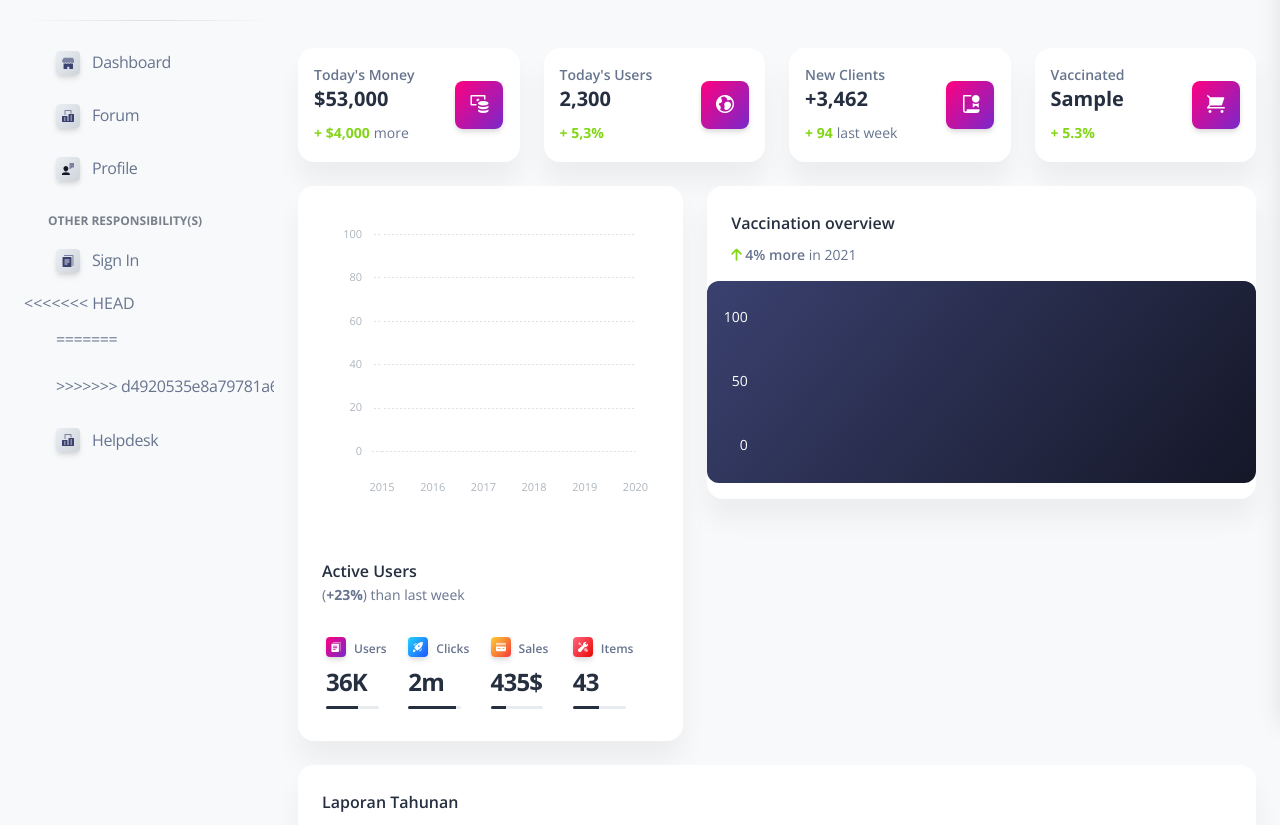
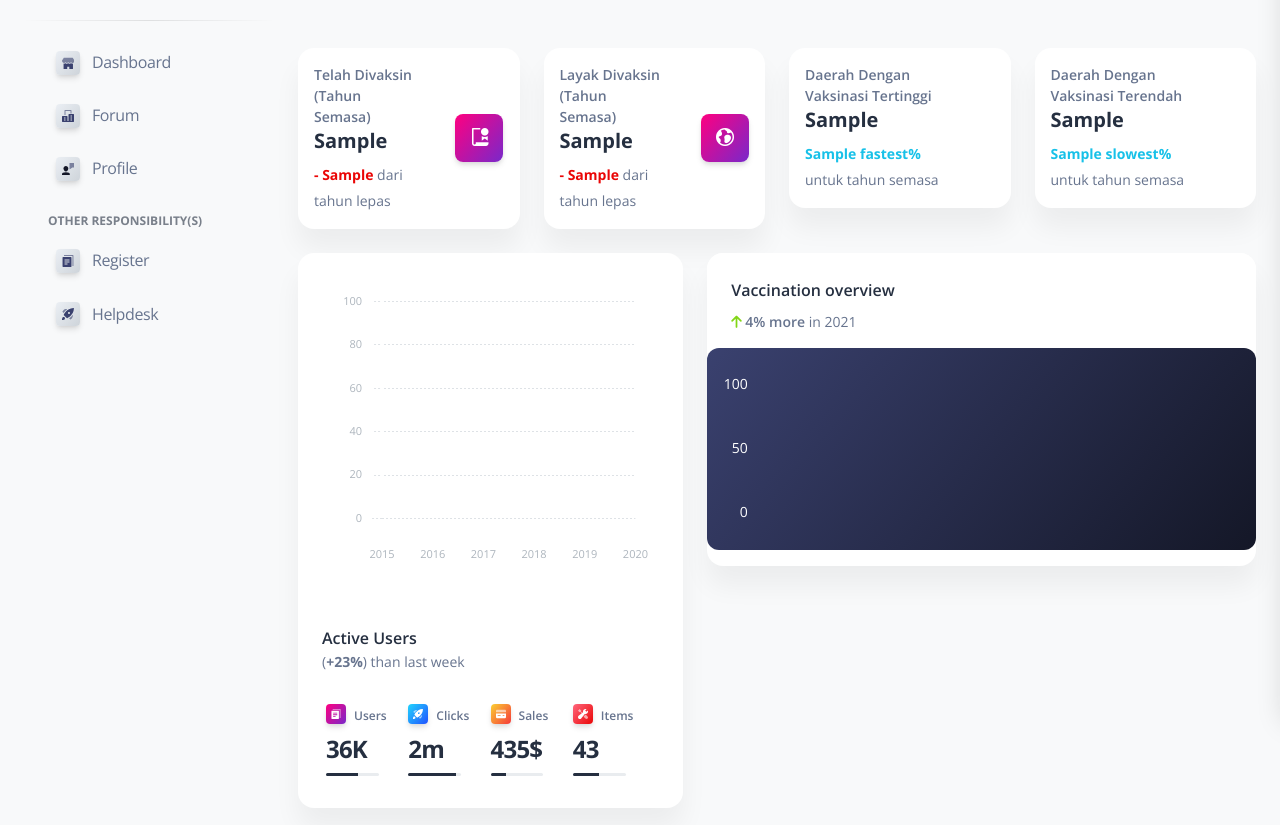
Before and after one commit to naisyahisa/keagat, a Django app: template apps/templates/home/index.html in a window 1280 px wide; the page is wider, and only the part inside the window is pictured. Shown: the part 82-907 px from the top of that part. Run offline with Django 3.2, Linux system fonts and the light colour scheme; tables that the repository leaves empty hold one stand-in row (values such as "Sample post"); the template is opened without the code that fills it: values that come from a table or form of the project are taken from there, most other values are stand-ins (such as "Sample title", 1, 10 or a date in 2020); parts of the project's set-up code (start-up, migrations or seed data) failed here and were passed over; some libraries are stand-ins or nearby versions.

Commit message:
Dashboard first row updated

```diff
--- a/apps/templates/home/index.html
+++ b/apps/templates/home/index.html
@@ -15,15 +15,19 @@
               <div class="row">
                 <div class="col-7">
                   <div class="numbers">
-                    <p class="text-sm mb-0 text-capitalize font-weight-bold">Today's Money</p>
-                    <h5 class="font-weight-bolder">$53,000</h5>
-                    <span class="text-success text-sm font-weight-bolder">+ $4,000</span>
-                    <span class="text-sm">more</span>
+                    <p class="text-sm mb-0 text-capitalize font-weight-bold">Telah divaksin (Tahun semasa)</p>
+                    <h5 class="font-weight-bolder">{{latest_v_done}} </h5>
+                    {%if diff_v_done >= 0 %}
+                    <span class="text-success text-sm font-weight-bolder">  + {{diff_v_done}} </span>
+                    {% else %}
+                    <span class="text-danger text-sm font-weight-bolder"> - {{diff_v_done}} </span>
+                    {% endif %}
+                    <span class="text-sm">dari tahun lepas</span>
                   </div>
                 </div>
                 <div class="col-5 text-end my-auto">
                   <div class="icon icon-shape bg-gradient-primary shadow text-center border-radius-md">
-                    <i class="ni ni-money-coins text-lg opacity-10" aria-hidden="true"></i>
+                    <i class="ni ni-paper-diploma text-lg opacity-10" aria-hidden="true"></i>
                   </div>
                 </div>
               </div>
@@ -36,9 +40,14 @@
               <div class="row">
                 <div class="col-7">
                   <div class="numbers">
-                    <p class="text-sm mb-0 text-capitalize font-weight-bold">Today's Users</p>
-                    <h5 class="font-weight-bolder">2,300</h5>
-                    <span class="text-success text-sm font-weight-bolder">+ 5,3%</span>
+                    <p class="text-sm mb-0 text-capitalize font-weight-bold">Layak divaksin (Tahun Semasa)</p>
+                    <h5 class="font-weight-bolder">{{latest_v_able}}</h5>
+                    {%if diff_v_able >= 0 %}
+                    <span class="text-success text-sm font-weight-bolder">  + {{diff_v_able}} </span>
+                    {% else %}
+                    <span class="text-danger text-sm font-weight-bolder"> - {{diff_v_able}} </span>
+                    {% endif %}
+                    <span class="text-sm">dari tahun lepas</span>
                   </div>
                 </div>
                 <div class="col-5 text-end my-auto">
@@ -54,39 +63,40 @@
           <div class="card">
             <div class="card-body p-3">
               <div class="row">
-                <div class="col-7">
+                <div class="col-9">
                   <div class="numbers">
-                    <p class="text-sm mb-0 text-capitalize font-weight-bold">New Clients</p>
-                    <h5 class="font-weight-bolder">+3,462</h5>
-                    <span class="text-success text-sm font-weight-bolder">+ 94</span>
-                    <span class="text-sm">last week</span>
+                    <p class="text-sm mb-0 text-capitalize font-weight-bold">Daerah dengan vaksinasi tertinggi</p>
+                    <h5 class="font-weight-bolder">{{highest_daerah}}</h5>
+                    <span class="text-info text-sm font-weight-bolder">{{fastest}}%</span>
+                    <span class="text-sm">untuk tahun semasa</span>
                   </div>
                 </div>
-                <div class="col-5 text-end my-auto">
+                <!-- <div class="col-5 text-end my-auto">
                   <div class="icon icon-shape bg-gradient-primary shadow text-center border-radius-md">
-                    <i class="ni ni-paper-diploma text-lg opacity-10" aria-hidden="true"></i>
+                    <i class="ni ni-money-coins text-lg opacity-10" aria-hidden="true"></i>
                   </div>
-                </div>
+                </div> -->
               </div>
             </div>
           </div>
         </div>
-        <div class="col-xl-3 col-sm-6">
+        <div class="col-xl-3 col-sm-6 mb-xl-0 mb-4">
           <div class="card">
             <div class="card-body p-3">
               <div class="row">
-                <div class="col-7">
+                <div class="col-9">
                   <div class="numbers">
-                    <p class="text-sm mb-0 text-capitalize font-weight-bold">Vaccinated</p>
-                    <h5 class="font-weight-bolder">{{v_done_sum.5}}</h5>
-                    <span class="text-success text-sm font-weight-bolder">+ 5.3%</span>
+                    <p class="text-sm mb-0 text-capitalize font-weight-bold">Daerah dengan vaksinasi terendah</p>
+                    <h5 class="font-weight-bolder">{{lowest_daerah}}</h5>
+                    <span class="text-info text-sm font-weight-bolder">{{slowest}}%</span>
+                    <span class="text-sm">untuk tahun semasa</span>
                   </div>
                 </div>
-                <div class="col-5 text-end my-auto">
+                <!-- <div class="col-5 text-end my-auto">
                   <div class="icon icon-shape bg-gradient-primary shadow text-center border-radius-md">
                     <i class="ni ni-cart text-lg opacity-10" aria-hidden="true"></i>
                   </div>
-                </div>
+                </div> -->
               </div>
             </div>
           </div>
@@ -1241,13 +1251,11 @@
     var ctx2 = document.getElementById("chart-line").getContext("2d");
 
     var gradientStroke1 = ctx2.createLinearGradient(0, 230, 0, 50);
-
     gradientStroke1.addColorStop(1, 'rgba(203,12,159,0.2)');
     gradientStroke1.addColorStop(0.2, 'rgba(72,72,176,0.0)');
     gradientStroke1.addColorStop(0, 'rgba(203,12,159,0)'); //purple colors
 
     var gradientStroke2 = ctx2.createLinearGradient(0, 230, 0, 50);
-
     gradientStroke2.addColorStop(1, 'rgba(20,23,39,0.2)');
     gradientStroke2.addColorStop(0.2, 'rgba(72,72,176,0.0)');
     gradientStroke2.addColorStop(0, 'rgba(20,23,39,0)'); //purple colors
@@ -1256,33 +1264,29 @@
       type: "line",
       data: {
         // labels: ["Apr", "May", "Jun", "Jul", "Aug", "Sep", "Oct", "Nov", "Dec"],
-        labels: ["2015","2016","2017","2018","2019","2020"],
+        labels: [2015, 2016, 2017, 2018, 2019, 2020],
         datasets: [{
-            label: "Vaccined",
+            label: "Telah divaksinasi",
             tension: 0.4,
             borderWidth: 0,
             pointRadius: 0,
             borderColor: "#cb0c9f",
             borderWidth: 3,
             backgroundColor: gradientStroke1,
-            //data: [50, 40, 300, 220, 500, 250, 400, 230, 500],
-            data: {{whole_perc}},
-            maxBarThickness: 10
-
+            data: {{sorted_perc16}},
+            maxBarThickness: 6
           },
-          //{
-            //label: "Vaccine able",
-            //tension: 0.4,
-            //borderWidth: 0,
-            //pointRadius: 0,
-            //borderColor: "#3A416F",
-            //borderWidth: 3,
-            //backgroundColor: gradientStroke2,
-            // data: [30, 90, 40, 140, 290, 290, 340, 230, 400],
-            //data: [{% for vaks in vaksin2018 %} {{ vaks.vac_able }}, {% endfor %}],
-            //maxBarThickness: 6
-
-          //},
+          {
+            label: "Layak divaksinasi",
+            tension: 0.4,
+            borderWidth: 0,
+            pointRadius: 0,
+            borderColor: "#3A416F",
+            borderWidth: 3,
+            backgroundColor: gradientStroke2,
+            data: {{sorted_perc15}},
+            maxBarThickness: 6
+          },
         ],
       },
       options: {
@@ -1424,7 +1428,7 @@
           }
       });
   </script>
-  <!-- <script>
+  <script>
     var win = navigator.platform.indexOf('Win') > -1;
     if (win && document.querySelector('#sidenav-scrollbar')) {
       var options = {
@@ -1432,6 +1436,6 @@
       }
       Scrollbar.init(document.querySelector('#sidenav-scrollbar'), options);
     }
-  </script> -->
+  </script>
 
 {% endblock javascripts %}
--- a/apps/templates/includes/sidebar.html
+++ b/apps/templates/includes/sidebar.html
@@ -49,11 +49,12 @@
             <span class="nav-link-text ms-1">Forum</span>
           </a>
         </li>
+
         <li class="nav-item mb-1">
           <a class="nav-link {% if 'profile' in segment %} active {% endif %}" href="/profile.html">
             <div class="icon icon-shape icon-xs shadow border-radius-sm bg-gradient-light text-center me-2 d-flex align-items-center justify-content-center">
               <svg width="12px" height="12px" viewBox="0 0 40 40" version="1.1" xmlns="http://www.w3.org/2000/svg" xmlns:xlink="http://www.w3.org/1999/xlink">
-                <title>settings</title>
+                <title>profile</title>
                 <g id="Basic-Elements" stroke="none" stroke-width="1" fill="none" fill-rule="evenodd">
                   <g id="Rounded-Icons" transform="translate(-1717.000000, -291.000000)" fill="#FFFFFF" fill-rule="nonzero">
                     <g id="Icons-with-opacity" transform="translate(1716.000000, 291.000000)">
@@ -74,7 +75,7 @@
           <h6 class="ps-4 text-uppercase text-xs font-weight-bolder opacity-6">Other responsibility(s)</h6>
         </li>
         <li class="nav-item mb-1">
-          <a class="nav-link  " href="/login.html">
+          <a class="nav-link {% if 'register' in segment %} active {% endif %} " href="{% url 'register' %}">
             <div class="icon icon-shape icon-xs shadow border-radius-sm bg-gradient-light text-center me-2 d-flex align-items-center justify-content-center">
               <svg width="12px" height="12px" viewBox="0 0 40 44" version="1.1" xmlns="http://www.w3.org/2000/svg" xmlns:xlink="http://www.w3.org/1999/xlink">
                 <title>document</title>
@@ -90,15 +91,11 @@
                 </g>
               </svg>
             </div>
-            <span class="nav-link-text ms-1">Sign In</span>
+            <span class="nav-link-text ms-1">Register</span>
           </a>
         </li>
         <li class="nav-item mb-1">
-<<<<<<< HEAD
-          <a class="nav-link {% if 'register' in segment %} active {% endif %} " href="{% url 'register' %}">
-=======
-          <a class="nav-link {% if 'register' in segment %} active {% endif %}" href="{% url 'register' %}">
->>>>>>> d4920535e8a79781a610177210e65055a5f53ea3
+          <a class="nav-link {% if 'helpdesk' in segment %} active {% endif %}" href="/helpdesk.html">
             <div class="icon icon-shape icon-xs shadow border-radius-sm bg-gradient-light text-center me-2 d-flex align-items-center justify-content-center">
               <svg width="12px" height="20px" viewBox="0 0 40 40" version="1.1" xmlns="http://www.w3.org/2000/svg" xmlns:xlink="http://www.w3.org/1999/xlink">
                 <title>spaceship</title>
@@ -110,26 +107,6 @@
                         <path class="color-background" d="M1.855,31.4066667 C3.05106558,30.2024182 4.79973884,29.7296005 6.43969145,30.1670277 C8.07964407,30.6044549 9.36054508,31.8853559 9.7979723,33.5253085 C10.2353995,35.1652612 9.76258177,36.9139344 8.55833333,38.11 C6.70666667,39.9616667 0,40 0,40 C0,40 0,33.2566667 1.855,31.4066667 Z" id="Path"></path>
                         <path class="color-background" d="M17.2616667,3.90166667 C12.4943643,3.07192755 7.62174065,4.61673894 4.20333333,8.04166667 C3.31200265,8.94126033 2.53706177,9.94913142 1.89666667,11.0416667 C1.5109569,11.6966059 1.61721591,12.5295394 2.155,13.0666667 L5.47,16.3833333 C8.55036617,11.4946947 12.5559074,7.25476565 17.2616667,3.90166667 L17.2616667,3.90166667 Z" id="color-2" opacity="0.598539807"></path>
                         <path class="color-background" d="M36.0983333,22.7383333 C36.9280725,27.5056357 35.3832611,32.3782594 31.9583333,35.7966667 C31.0587397,36.6879974 30.0508686,37.4629382 28.9583333,38.1033333 C28.3033941,38.4890431 27.4704606,38.3827841 26.9333333,37.845 L23.6166667,34.53 C28.5053053,31.4496338 32.7452344,27.4440926 36.0983333,22.7383333 L36.0983333,22.7383333 Z" id="color-3" opacity="0.598539807"></path>
-                      </g>
-                    </g>
-                  </g>
-                </g>
-              </svg>
-            </div>
-            <span class="nav-link-text ms-1">Register</span>
-          </a>
-        </li>
-        <li class="nav-item mb-1">
-          <a class="nav-link {% if 'helpdesk' in segment %} active {% endif %}" href="/helpdesk.html">
-            <div class="icon icon-shape icon-xs shadow border-radius-sm bg-gradient-light text-center me-2 d-flex align-items-center justify-content-center">
-              <svg width="12px" height="12px" viewBox="0 0 42 42" version="1.1" xmlns="http://www.w3.org/2000/svg" xmlns:xlink="http://www.w3.org/1999/xlink">
-                <title>office</title>
-                <g id="Basic-Elements" stroke="none" stroke-width="1" fill="none" fill-rule="evenodd">
-                  <g id="Rounded-Icons" transform="translate(-1869.000000, -293.000000)" fill="#FFFFFF" fill-rule="nonzero">
-                    <g id="Icons-with-opacity" transform="translate(1716.000000, 291.000000)">
-                      <g id="office" transform="translate(153.000000, 2.000000)">
-                        <path class="color-background" d="M12.25,17.5 L8.75,17.5 L8.75,1.75 C8.75,0.78225 9.53225,0 10.5,0 L31.5,0 C32.46775,0 33.25,0.78225 33.25,1.75 L33.25,12.25 L29.75,12.25 L29.75,3.5 L12.25,3.5 L12.25,17.5 Z" id="Path" opacity="0.6"></path>
-                        <path class="color-background" d="M40.25,14 L24.5,14 C23.53225,14 22.75,14.78225 22.75,15.75 L22.75,38.5 L19.25,38.5 L19.25,22.75 C19.25,21.78225 18.46775,21 17.5,21 L1.75,21 C0.78225,21 0,21.78225 0,22.75 L0,40.25 C0,41.21775 0.78225,42 1.75,42 L40.25,42 C41.21775,42 42,41.21775 42,40.25 L42,15.75 C42,14.78225 41.21775,14 40.25,14 Z M12.25,36.75 L7,36.75 L7,33.25 L12.25,33.25 L12.25,36.75 Z M12.25,29.75 L7,29.75 L7,26.25 L12.25,26.25 L12.25,29.75 Z M35,36.75 L29.75,36.75 L29.75,33.25 L35,33.25 L35,36.75 Z M35,29.75 L29.75,29.75 L29.75,26.25 L35,26.25 L35,29.75 Z M35,22.75 L29.75,22.75 L29.75,19.25 L35,19.25 L35,22.75 Z" id="Shape"></path>
                       </g>
                     </g>
                   </g>
@@ -159,8 +136,8 @@
             </div>
             <span class="nav-link-text ms-1">Profile</span>
           </a>
-        </li> -->
-        <!-- <li class="nav-item mb-1">
+        </li>
+        <li class="nav-item mb-1">
           <a class="nav-link {% if 'billing' in segment %} active {% endif %}" href="/billing.html">
             <div class="icon icon-shape icon-xs shadow border-radius-sm bg-gradient-light text-center me-2 d-flex align-items-center justify-content-center">
               <svg width="12px" height="12px" viewBox="0 0 43 36" version="1.1" xmlns="http://www.w3.org/2000/svg" xmlns:xlink="http://www.w3.org/1999/xlink">
@@ -178,6 +155,26 @@
               </svg>
             </div>
             <span class="nav-link-text ms-1">Billing</span>
+          </a>
+        </li>
+        <li class="nav-item mb-1">
+          <a class="nav-link  " href="/login.html">
+            <div class="icon icon-shape icon-xs shadow border-radius-sm bg-gradient-light text-center me-2 d-flex align-items-center justify-content-center">
+              <svg width="12px" height="12px" viewBox="0 0 42 42" version="1.1" xmlns="http://www.w3.org/2000/svg" xmlns:xlink="http://www.w3.org/1999/xlink">
+                <title>office</title>
+                <g id="Basic-Elements" stroke="none" stroke-width="1" fill="none" fill-rule="evenodd">
+                  <g id="Rounded-Icons" transform="translate(-1869.000000, -293.000000)" fill="#FFFFFF" fill-rule="nonzero">
+                    <g id="Icons-with-opacity" transform="translate(1716.000000, 291.000000)">
+                      <g id="office" transform="translate(153.000000, 2.000000)">
+                        <path class="color-background" d="M12.25,17.5 L8.75,17.5 L8.75,1.75 C8.75,0.78225 9.53225,0 10.5,0 L31.5,0 C32.46775,0 33.25,0.78225 33.25,1.75 L33.25,12.25 L29.75,12.25 L29.75,3.5 L12.25,3.5 L12.25,17.5 Z" id="Path" opacity="0.6"></path>
+                        <path class="color-background" d="M40.25,14 L24.5,14 C23.53225,14 22.75,14.78225 22.75,15.75 L22.75,38.5 L19.25,38.5 L19.25,22.75 C19.25,21.78225 18.46775,21 17.5,21 L1.75,21 C0.78225,21 0,21.78225 0,22.75 L0,40.25 C0,41.21775 0.78225,42 1.75,42 L40.25,42 C41.21775,42 42,41.21775 42,40.25 L42,15.75 C42,14.78225 41.21775,14 40.25,14 Z M12.25,36.75 L7,36.75 L7,33.25 L12.25,33.25 L12.25,36.75 Z M12.25,29.75 L7,29.75 L7,26.25 L12.25,26.25 L12.25,29.75 Z M35,36.75 L29.75,36.75 L29.75,33.25 L35,33.25 L35,36.75 Z M35,29.75 L29.75,29.75 L29.75,26.25 L35,26.25 L35,29.75 Z M35,22.75 L29.75,22.75 L29.75,19.25 L35,19.25 L35,22.75 Z" id="Shape"></path>
+                      </g>
+                    </g>
+                  </g>
+                </g>
+              </svg>
+            </div>
+            <span class="nav-link-text ms-1">Sign In</span>
           </a>
         </li> -->
       </ul>
```
Also changed, not shown: apps/home/chartjs.py (+0 -34 lines), apps/home/views.py (+17 -32 lines), apps/templates/accounts/register.html (+11 -15 lines), apps/templates/includes/footer-fullscreen.html (+7 -2 lines).
